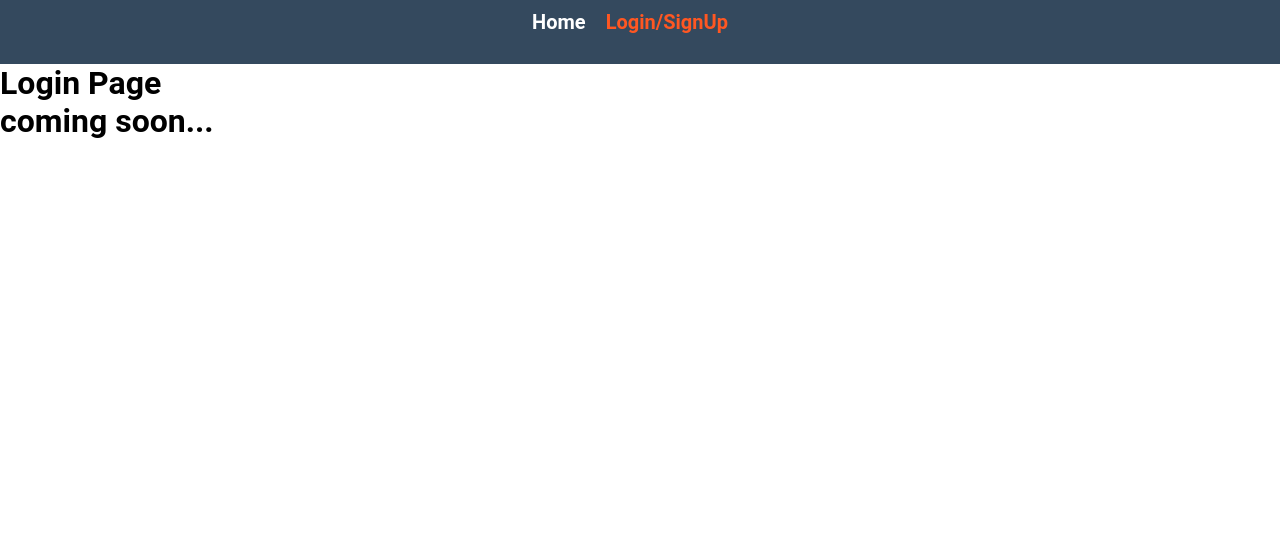
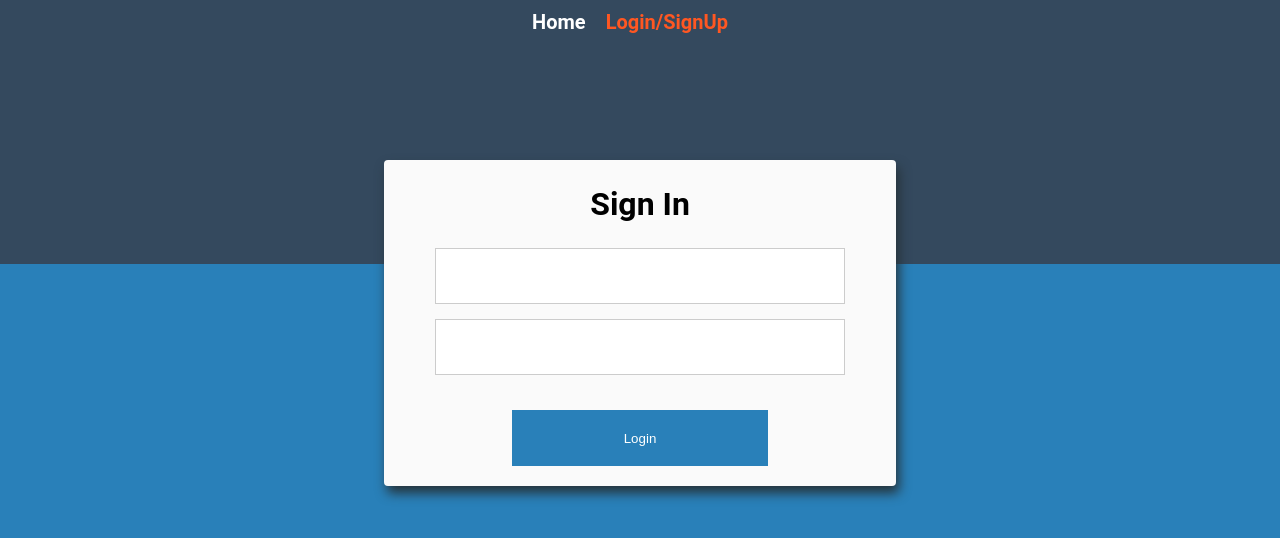
Before and after one commit to hades102zues/Peek, a React (Create React App) app: page /login in a window 1280 px wide. Shown: the top 538 px of the page. Built offline with nearby package versions, Linux system fonts and the light colour scheme.

Commit message:
added login card

```diff
--- /dev/null
+++ b/src/components/Input/Input.js
@@ -0,0 +1,27 @@
+import React from 'react';
+import styles from './Input.module.css';
+
+const input = (props) =>{
+	let output = null;
+
+	switch(props.elementType){
+
+		case 'input':
+		  output=<input className={styles.Input} {...props.elementConfigs} />
+		  break;
+
+		default :
+		output=<input className={styles.Input} {...props.elementConfigs} />
+	}
+
+	return (
+		<div className={styles.InitalWidth}>
+			{output}
+		</div>
+
+	);
+
+};
+
+
+export default input;
--- /dev/null
+++ b/src/components/Input/Input.module.css
@@ -0,0 +1,16 @@
+.InitalWidth{
+	width:100%;
+}
+
+.Input{
+	display:block;
+	width:80%;
+	margin:0 auto;
+	border:1px solid #ccc;
+	margin-bottom: 15px;
+	height: 7vh;
+}
+
+.Input:focus {
+	background-color: #ccc;
+}
--- a/src/components/Login/Login.js
+++ b/src/components/Login/Login.js
@@ -1,7 +1,15 @@
 import React from 'react';
+import styles from './Login.module.css';
+import LoginCard from '../LoginCard/LoginCard';
 
 const login = () => (
-	<h1>Login Page <br/> coming soon...</h1>
+
+	<React.Fragment>
+		<div className={styles.Color1}></div>
+		<div className={styles.Color2}></div>
+		<LoginCard />
+	</React.Fragment>
+
 );
 
 
--- /dev/null
+++ b/src/components/Login/Login.module.css
@@ -0,0 +1,9 @@
+.Color1{
+	height:25vh;
+	background-color:#34495e;
+}
+
+.Color2{
+	height:67vh;
+	background-color:  #2980b9;
+}
--- /dev/null
+++ b/src/components/LoginCard/LoginCard.js
@@ -0,0 +1,18 @@
+import React from 'react';
+import styles from './LoginCard.module.css';
+
+/*components*/
+import LoginForm from '../../containers/LoginForm/LoginForm';
+
+
+
+
+const loginCard = () =>(
+	<div className={styles.LoginCard}>
+		  <h1>Sign In</h1>
+		  <LoginForm/>
+	</div>
+);
+
+
+export default loginCard;
--- /dev/null
+++ b/src/components/LoginCard/LoginCard.module.css
@@ -0,0 +1,35 @@
+.LoginCard{
+	background-color: #fafafa;
+	border:none;
+	position:absolute;
+	top:20%;
+	left:50%;
+	transform: translateX(-50%);
+	border-radius: 4px;
+	width:40%;
+	text-align:center;
+	box-shadow:3px 7px 12px #263238 ;
+}
+
+.LoginCard h1{
+	margin: 25px 0;
+}
+
+
+@media all and (max-width: 940px){
+	.LoginCard{
+		width:50%;
+	}
+}
+
+@media all and (max-width: 740px){
+	.LoginCard{
+		width:55%;
+	}
+}
+
+@media all and (max-width: 450px){
+	.LoginCard{
+		width:60%;
+	}
+}
--- /dev/null
+++ b/src/containers/LoginForm/LoginForm.js
@@ -0,0 +1,30 @@
+import React, {Component} from 'react';
+
+
+
+import Button from '../../UI/Button/Button';
+import Input from '../../components/Input/Input';
+import styles from './LoginForm.module.css';
+
+class LoginForm extends Component{
+
+	constructor(props){
+		super(props);
+		this.state={
+			form: {}
+		};
+	}
+
+	render(){
+		return(
+		 <form className={styles.Form}>
+			  <Input />
+			  <Input />
+			  <Button name="Login"/>
+		  </form>
+		);
+	}
+}
+
+
+export default LoginForm;
--- /dev/null
+++ b/src/containers/LoginForm/LoginForm.module.css
@@ -0,0 +1,9 @@
+.Form button{
+	width:50%;
+	margin:20px 0;
+	height:7vh;
+	background-color: #2980b9;
+	color:white;
+
+
+}
```
